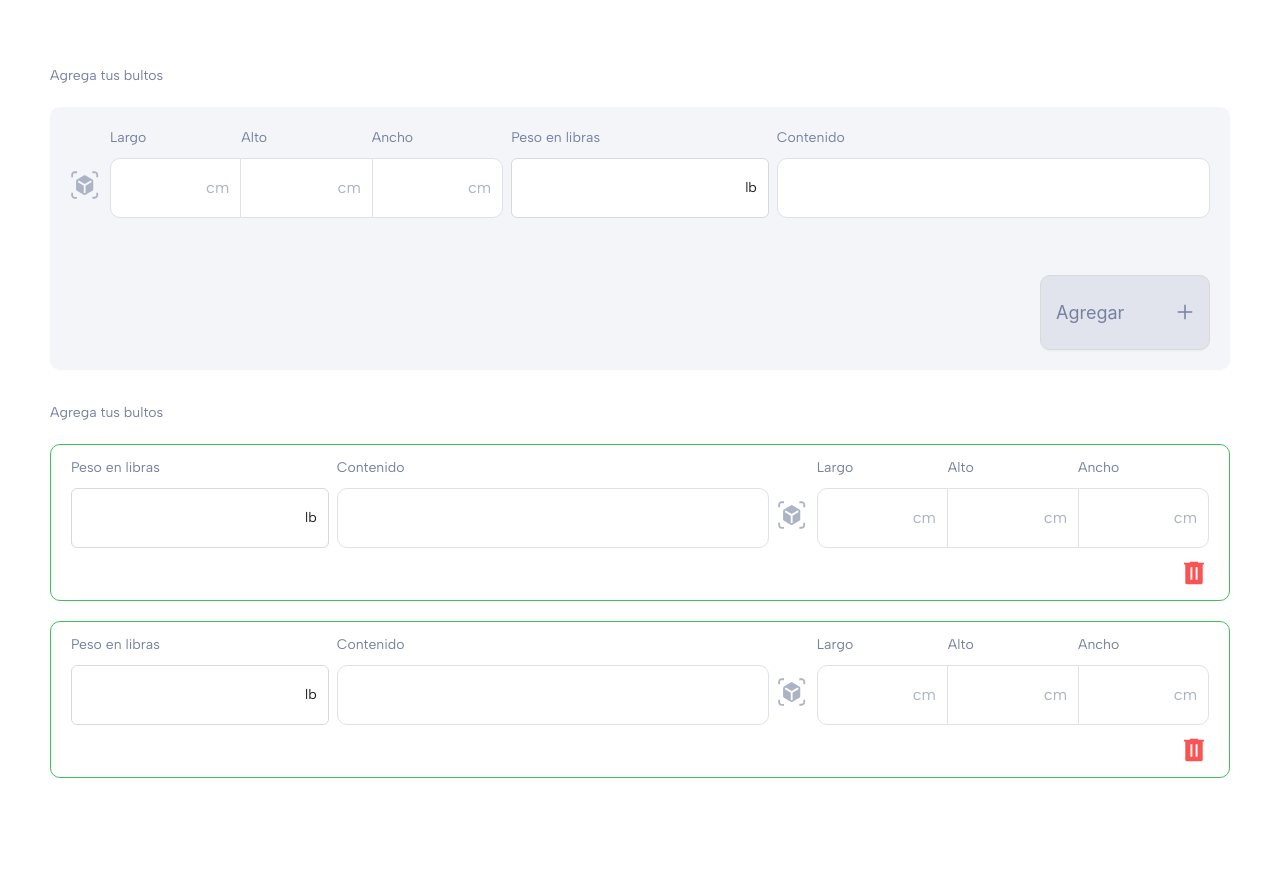
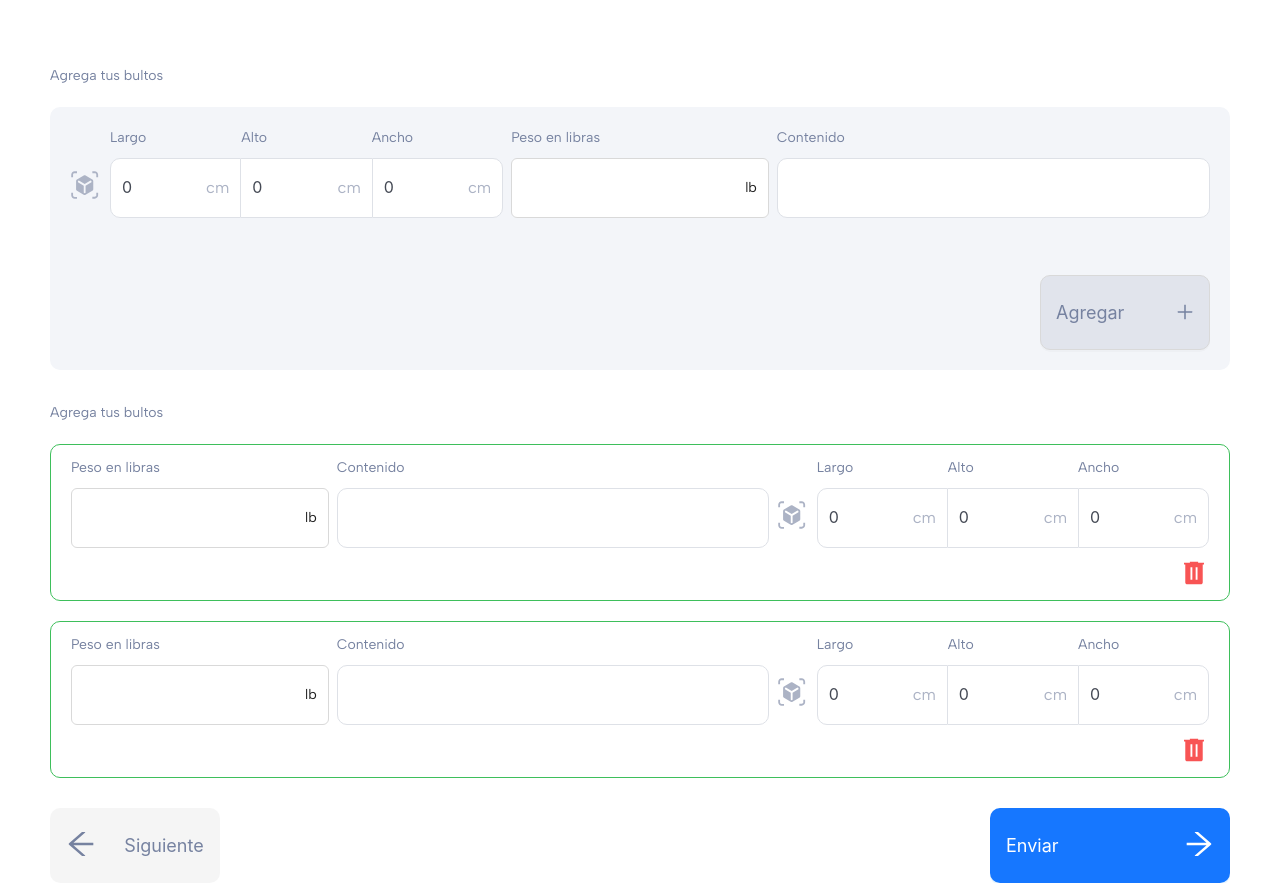
Before and after one commit to hmmatus/boxful-text-web, a Next.js app: page /order/packages-list in a window 1280 px wide. Before the commit the page ends 800 px from the top, so only its background shows below. Built offline with nearby package versions, Linux system fonts and the light colour scheme; what @ant-design/nextjs-registry would draw is missing.

Commit message:
fix: refactor volume inputs to 1 reusable component

```diff
--- a/src/app/order/deliver-info/styles.module.scss
+++ b/src/app/order/deliver-info/styles.module.scss
@@ -22,9 +22,8 @@
   margin-top: 20px;
 }
 .next-button {
-  @include theme.button;
-  justify-content: space-between !important;
+  @include theme.next-button;
 }
 .next-icon {
-  font-size: 30px
+  @include theme.next-icon;
 }
--- a/src/app/order/packages-list/page.tsx
+++ b/src/app/order/packages-list/page.tsx
@@ -4,6 +4,8 @@ import styles from "./styles.module.scss";
 import LumList from "@/components/sections/lum-list/LumList";
 import { LumI } from "@/types/lum.type";
 import { useState } from "react";
+import { Button } from "antd";
+import { ArrowLeftOutlined, ArrowRightOutlined } from "@ant-design/icons";
 export default function PackageListPage() {
   const [lums, setLums] = useState<LumI[]>([
     {
@@ -26,6 +28,28 @@ export default function PackageListPage() {
       <LumForm />
       <div style={{ margin: "15px 0" }} />
       <LumList lums={lums} />
+      <div style={{ margin: "15px 0" }} />
+      <div className="flex flex-1 flex-row justify-between">
+        <Button
+          className={styles["back-button"]}
+          color="default"
+          variant="filled"
+          icon={<ArrowLeftOutlined className={styles["back-icon"]} />}
+          onClick={() => console.log("test")}
+        >
+          Siguiente
+        </Button>
+        <Button
+          className={styles["next-button"]}
+          color="primary"
+          variant="solid"
+          icon={<ArrowRightOutlined className={styles["next-icon"]} />}
+          iconPosition="end"
+          onClick={() => console.log("test")}
+        >
+          Enviar
+        </Button>
+      </div>
     </main>
   );
 }
--- a/src/app/order/packages-list/styles.module.scss
+++ b/src/app/order/packages-list/styles.module.scss
@@ -1,3 +1,22 @@
+@use "@/styles/theme/theme" as theme;
 .packages-list-container {
   padding: 63px 50px 0 50px;
 }
+.next-button {
+  @include theme.next-button;
+}
+
+.back-button {
+  @include theme.button;
+  width: 170px !important;
+  color: theme.$label !important;
+}
+
+.next-icon {
+  @include theme.next-icon;
+}
+
+.back-icon {
+  @include theme.next-icon;
+  margin-right: 20px;
+}
--- a/src/components/forms/lum-form/LumForm.module.scss
+++ b/src/components/forms/lum-form/LumForm.module.scss
@@ -6,13 +6,6 @@
   background-color: theme.$secondary-background;
   border-radius: 10px;
   margin-top: 20px;
-}
-
-.box-icon {
-  margin: 24px 10px 0 0;
-  width: 30px;
-  height: 30px;
-  align-self: center;
 }
 
 .add-button-container {
@@ -32,11 +25,3 @@
 .full-width {
   width: 100%;
 }
-
-.dimensions-input {
-  @include theme.input;
-}
-
-.dimensions-suffix {
-  color: theme.$placeholder;
-}
--- a/src/components/forms/lum-form/LumForm.tsx
+++ b/src/components/forms/lum-form/LumForm.tsx
@@ -1,9 +1,9 @@
 "use client";
-import Image from "next/image";
 import styles from "./LumForm.module.scss";
 import WrappedInputText from "@/components/inputs/input-text/WrappedInputText";
 import { PlusOutlined } from "@ant-design/icons";
 import { Button } from "antd";
+import InputVolume from "@/components/inputs/input-volume/InputVolume";
 
 const LumForm: React.FC = () => {
   return (
@@ -11,36 +11,14 @@ const LumForm: React.FC = () => {
       <label className="mb-20">Agrega tus bultos</label>
       <div className={styles["lum-form-container"]}>
         <div className={`flex flex-1 flex-row gap-2`}>
-          <div className="flex flex-3 flex-row justify-center">
-            <Image
-              src="/icons/box.svg"
-              alt="box"
-              width={30}
-              height={30}
-              className={styles["box-icon"]}
-            />
-            <WrappedInputText
-              className={styles["dimensions-input"]}
-              style={{ borderRadius: "10px 0 0 10px" }}
-              label="Largo"
-              suffix={<span className={styles["dimensions-suffix"]}>cm</span>}
-              maxLength={3}
-            />
-            <WrappedInputText
-              className={styles["dimensions-input"]}
-              style={{ borderRadius: 0, borderLeft: 0, borderRight: 0 }}
-              label="Alto"
-              suffix={<span className={styles["dimensions-suffix"]}>cm</span>}
-              maxLength={3}
-            />
-            <WrappedInputText
-              className={styles["dimensions-input"]}
-              style={{ borderRadius: "0 10px 10px 0" }}
-              label="Ancho"
-              suffix={<span className={styles["dimensions-suffix"]}>cm</span>}
-              maxLength={3}
-            />
-          </div>
+          <InputVolume
+            value={{
+              height: 0,
+              length: 0,
+              width: 0,
+            }}
+            onChangeValue={(key, value) => console.log(key, value)}
+          />
           <WrappedInputText
             className="flex flex-1"
             label="Peso en libras"
--- /dev/null
+++ b/src/components/inputs/input-volume/InputVolume.module.scss
@@ -0,0 +1,16 @@
+@use "@/styles/theme/theme" as theme;
+
+.box-icon {
+  margin: 24px 10px 0 0;
+  width: 30px;
+  height: 30px;
+  align-self: center;
+}
+
+.dimensions-input {
+  @include theme.input;
+}
+
+.dimensions-suffix {
+  color: theme.$placeholder;
+}
--- /dev/null
+++ b/src/components/inputs/input-volume/InputVolume.tsx
@@ -0,0 +1,66 @@
+import React, { useState } from "react";
+import Image from "next/image";
+import WrappedInputText from "../input-text/WrappedInputText";
+import styles from "./InputVolume.module.scss";
+import { VolumeI } from "@/types/volume.type";
+
+export interface InputVolumeProps {
+  value: VolumeI;
+  onChangeValue: (key: string, value: VolumeI) => void;
+  containerStyle?: React.CSSProperties;
+}
+const InputVolume: React.FC<InputVolumeProps> = ({
+  value,
+  onChangeValue,
+  containerStyle,
+}) => {
+  const [volume, setVolume] = useState<VolumeI>(value);
+  const handleInput = (key: string, e: React.ChangeEvent<HTMLInputElement>) => {
+    const newValue = { ...volume, [key]: e.target.value };
+    setVolume(newValue);
+    onChangeValue(key, newValue);
+  };
+  return (
+    <div
+      style={{ ...containerStyle }}
+      className="flex flex-3 flex-row justify-center"
+    >
+      <Image
+        src="/icons/box.svg"
+        alt="box"
+        width={30}
+        height={30}
+        className={styles["box-icon"]}
+      />
+      <WrappedInputText
+        className={styles["dimensions-input"]}
+        style={{ borderRadius: "10px 0 0 10px" }}
+        label="Largo"
+        suffix={<span className={styles["dimensions-suffix"]}>cm</span>}
+        maxLength={3}
+        value={value.length}
+        onChange={(e) => handleInput("length", e)}
+      />
+      <WrappedInputText
+        className={styles["dimensions-input"]}
+        style={{ borderRadius: 0, borderLeft: 0, borderRight: 0 }}
+        label="Alto"
+        suffix={<span className={styles["dimensions-suffix"]}>cm</span>}
+        maxLength={3}
+        value={value.height}
+        onChange={(e) => handleInput("height", e)}
+      />
+      <WrappedInputText
+        className={styles["dimensions-input"]}
+        style={{ borderRadius: "0 10px 10px 0" }}
+        label="Ancho"
+        suffix={<span className={styles["dimensions-suffix"]}>cm</span>}
+        maxLength={3}
+        value={value.width}
+        onChange={(e) => handleInput("width", e)}
+      />
+    </div>
+  );
+};
+
+export default InputVolume;
--- a/src/components/sections/lum-list/LumList.tsx
+++ b/src/components/sections/lum-list/LumList.tsx
@@ -6,7 +6,6 @@ export interface LumList {
   lums: LumI[];
 }
 const LumList: React.FC<LumList> = ({ lums }) => {
-  console.log("🚀 ~ lums:", lums);
   return (
     <section id="lum-list" className="mt-20">
       <label>Agrega tus bultos</label>
--- a/src/components/sections/lum-list/lum-item/LumItem.tsx
+++ b/src/components/sections/lum-list/lum-item/LumItem.tsx
@@ -2,6 +2,7 @@ import { LumI } from "@/types/lum.type";
 import styles from "./LumItem.module.scss";
 import Image from "next/image";
 import WrappedInputText from "@/components/inputs/input-text/WrappedInputText";
+import InputVolume from "@/components/inputs/input-volume/InputVolume";
 export interface LumItemProps {
   lum: LumI;
   onRemove: (lum: LumI) => void;
@@ -23,36 +24,16 @@ const LumItem: React.FC<LumItemProps> = ({ lum, onRemove }) => {
               label="Contenido"
             />
           </div>
-          <div className="flex flex-3 flex-row justify-center">
-            <Image
-              src="/icons/box.svg"
-              alt="box"
-              width={30}
-              height={30}
-              className={styles["box-icon"]}
-            />
-            <WrappedInputText
-              className={styles["dimensions-input"]}
-              style={{ borderRadius: "10px 0 0 10px" }}
-              label="Largo"
-              suffix={<span className={styles["dimensions-suffix"]}>cm</span>}
-              maxLength={3}
-            />
-            <WrappedInputText
-              className={styles["dimensions-input"]}
-              style={{ borderRadius: 0, borderLeft: 0, borderRight: 0 }}
-              label="Alto"
-              suffix={<span className={styles["dimensions-suffix"]}>cm</span>}
-              maxLength={3}
-            />
-            <WrappedInputText
-              className={styles["dimensions-input"]}
-              style={{ borderRadius: "0 10px 10px 0" }}
-              label="Ancho"
-              suffix={<span className={styles["dimensions-suffix"]}>cm</span>}
-              maxLength={3}
-            />
-          </div>
+          <InputVolume
+            value={{
+              height: 0,
+              length: 0,
+              width: 0,
+            }}
+            onChangeValue={(key, value) => {
+              console.log(key, value);
+            }}
+          />
         </div>
       </div>
       <div
--- a/src/styles/theme/_mixins.scss
+++ b/src/styles/theme/_mixins.scss
@@ -19,3 +19,11 @@
       border-radius: 10px !important;
       font-size: 18px !important;
 }
+@mixin next-button {
+  @include button;
+  justify-content: space-between !important;
+}
+
+@mixin next-icon {
+  font-size: 30px
+}
--- /dev/null
+++ b/src/types/volume.type.ts
@@ -0,0 +1,5 @@
+export interface VolumeI {
+  length: number;
+  width: number;
+  height: number;
+}
```
